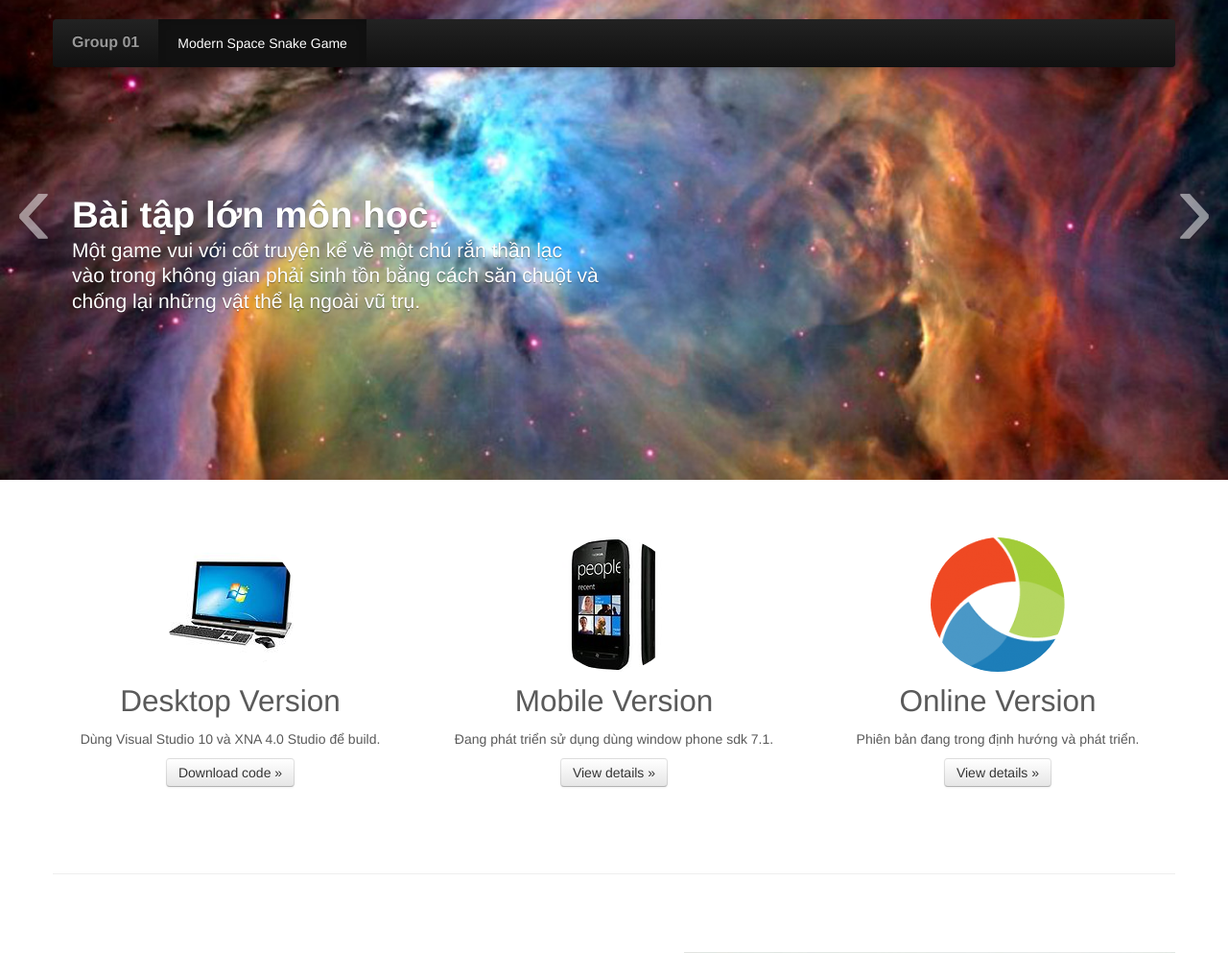
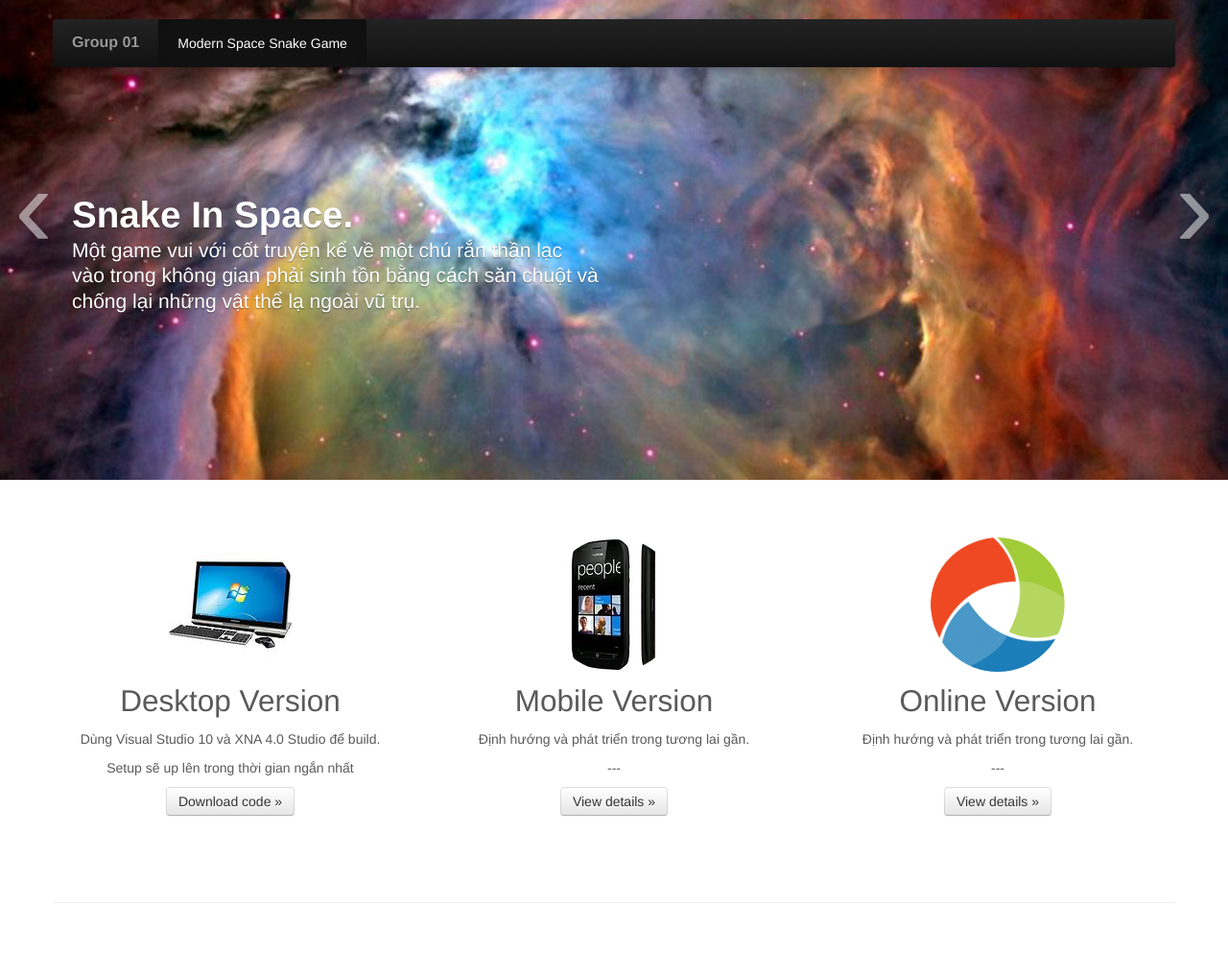
Before and after one commit to cuongnm92/snake-game-xna-c-sharp, a Django app: page / in a window 1280 px wide. Shown: the top 993 px of the page at 96% size. Run offline with Django 3.2, Linux system fonts and the light colour scheme; some libraries are stand-ins or nearby versions.

Commit message:
update full version

```diff
--- a/WebsiteForGame/snakeapp/snakeapp/templates/home/index.html
+++ b/WebsiteForGame/snakeapp/snakeapp/templates/home/index.html
@@ -310,7 +310,7 @@
           <img src="{{ STATIC_PREFIX }}img/slide-01.jpg" alt="">
           <div class="container">
             <div class="carousel-caption">
-              <h1>Bài tập lớn môn học.</h1>
+              <h1>Snake In Space.</h1>
               <p class="lead"> Một game vui với cốt truyện kể về một chú rắn thần lạc vào trong không gian phải sinh tồn bằng cách săn chuột và chống lại những vật thể lạ ngoài vũ trụ.</p>
             </div>
           </div>
@@ -333,18 +333,21 @@
           <img src="{{ STATIC_PREFIX }}img/desktop.jpg" style="width: 140px; height: 140px;" alt="140x140" class="img-circle" data-src="holder.js/140x140">
           <h2> Desktop Version </h2>
           <p>Dùng Visual Studio 10 và XNA 4.0 Studio để build.</p>
+		  <p>Setup sẽ up lên trong thời gian ngắn nhất </p>
           <p><a class="btn" href="https://github.com/cuongnm92/group01-snake-game">Download code »</a></p>
         </div><!-- /.span4 -->
         <div class="span4">
           <img src="{{ STATIC_PREFIX }}img/mobile.jpg" style="width: 140px; height: 140px;" alt="140x140" class="img-circle" data-src="holder.js/140x140">
           <h2> Mobile Version </h2>
-          <p>Đang phát triển sử dụng dùng window phone sdk 7.1.</p>
-          <p><a class="btn" href="https://github.com/cuongnm92/group01-snake-game">View details »</a></p>
+          <p>Định hướng và phát triển trong tương lai gần.</p>
+          <p> --- </p>
+		  <p><a class="btn" href="https://github.com/cuongnm92/group01-snake-game">View details »</a></p>
         </div><!-- /.span4 -->
         <div class="span4">
           <img src="{{ STATIC_PREFIX }}img/online.png" style="width: 140px; height: 140px;" alt="140x140" class="img-circle" data-src="holder.js/140x140">
           <h2>Online Version </h2>
-          <p>Phiên bản đang trong định hướng và phát triển.</p>
+          <p>Định hướng và phát triển trong tương lai gần.</p>
+		  <p> --- </p>
 		  <p><a class="btn" href="#">View details »</a></p>
         </div><!-- /.span4 -->
       </div><!-- /.row -->
```
Also changed, not shown: 2 other files.
